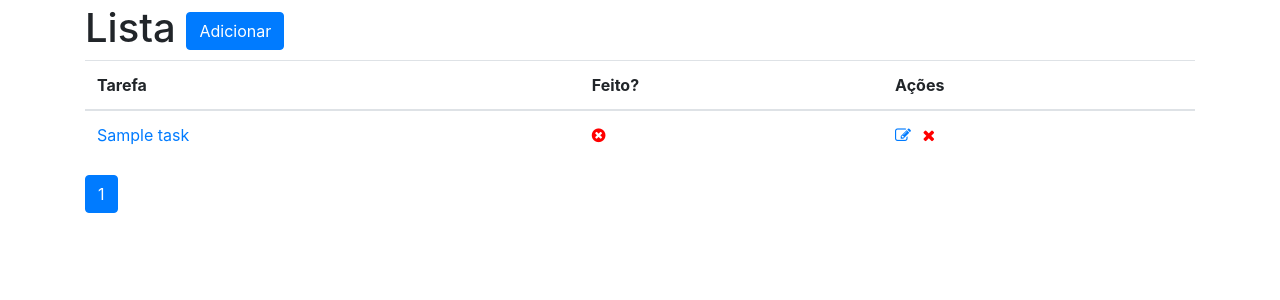
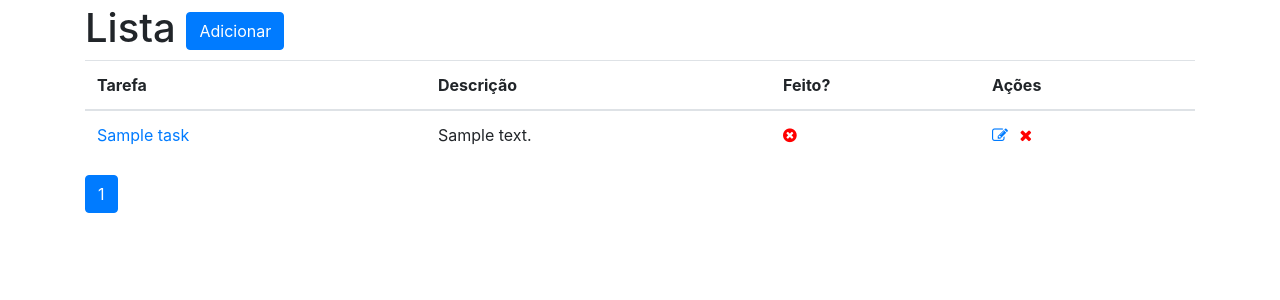
Before and after one commit to rg3915/django-experience, a Django app: template backend/todo/templates/todo/todo_list.html in a window 1280 px wide. Shown: the part 56-356 px from the top of the page. Run offline with Django 4.2, Linux system fonts and the light colour scheme; the template is opened without the code that fills it: most values are stand-ins (such as "Sample title", 1, 10 or a date in 2020); some libraries are stand-ins or nearby versions.

Commit message:
Adiciona novo campo description em Todo

```diff
--- a/backend/todo/forms.py
+++ b/backend/todo/forms.py
@@ -12,6 +12,9 @@ class TodoForm(forms.ModelForm):
 
     def __init__(self, *args, **kwargs):
         super(TodoForm, self).__init__(*args, **kwargs)
+
         for field_name, field in self.fields.items():
             field.widget.attrs['class'] = 'form-control'
+
+        # Remove a class de is_done.
         self.fields['is_done'].widget.attrs['class'] = None
--- a/backend/todo/models.py
+++ b/backend/todo/models.py
@@ -11,6 +11,7 @@ STATUS = (
 
 class Todo(models.Model):
     task = models.CharField(max_length=50)
+    description = models.TextField(null=True, blank=True)
     is_done = models.BooleanField(default=False)
     created = models.DateTimeField(auto_now_add=True)
     created_by = models.ForeignKey(
--- a/backend/todo/templates/todo/todo_detail.html
+++ b/backend/todo/templates/todo/todo_detail.html
@@ -6,6 +6,7 @@
 
   <ul>
     <li><b>Tarefa:</b> {{ object.task }}</li>
+    <li><b>Descrição:</b> {{ object.description }} </li>
     <li><b>Feito?</b>
       {% if object.is_done %}
         <i class="fa fa-check-circle ok"></i>
--- a/backend/todo/templates/todo/todo_list.html
+++ b/backend/todo/templates/todo/todo_list.html
@@ -10,6 +10,7 @@
     <thead>
       <tr>
         <th>Tarefa</th>
+        <th>Descrição</th>
         <th>Feito?</th>
         <th>Ações</th>
       </tr>
@@ -20,6 +21,7 @@
           <td>
             <a href="{{ object.get_absolute_url }}">{{ object.task }}</a>
           </td>
+          <td>{{ object.description }}</td>
           <td>
             {% if object.is_done %}
               <i class="fa fa-check-circle ok"></i>
```
Also changed, not shown: backend/todo/migrations/0003_todo_description.py (added).
